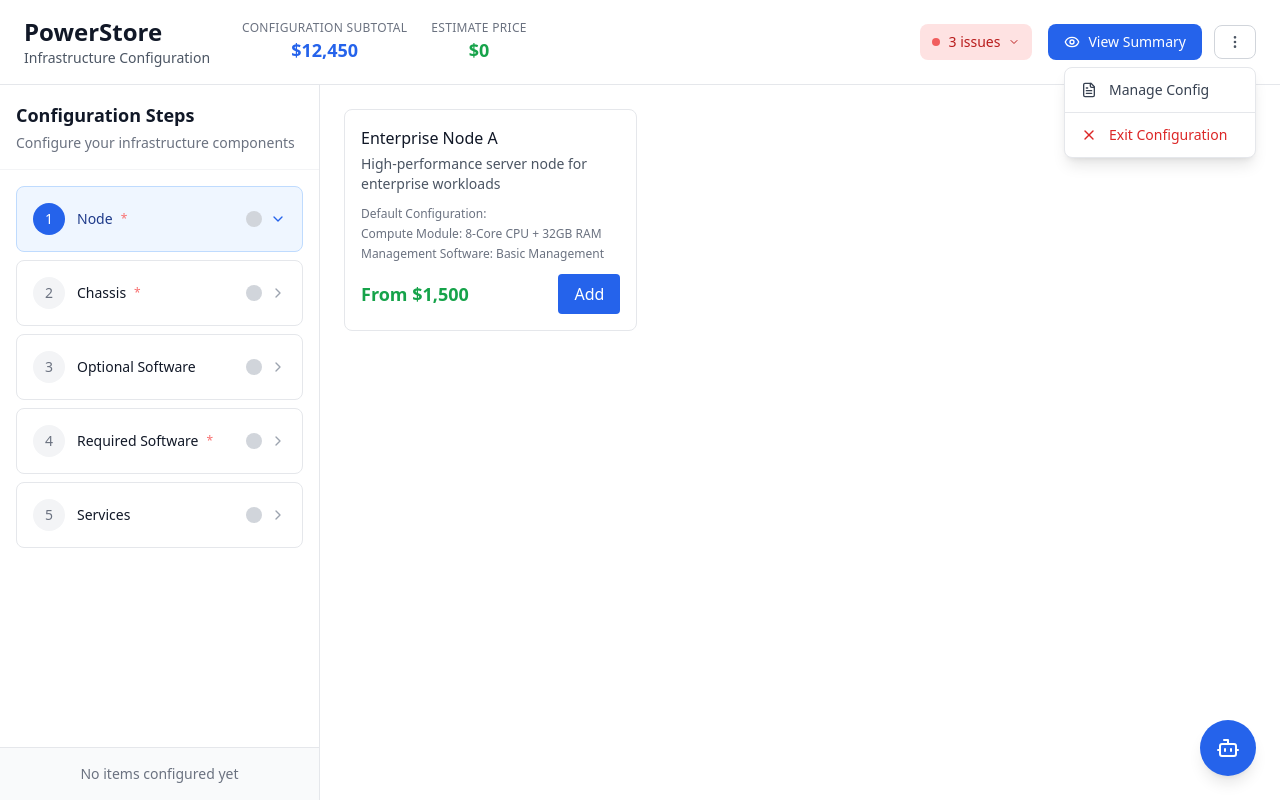
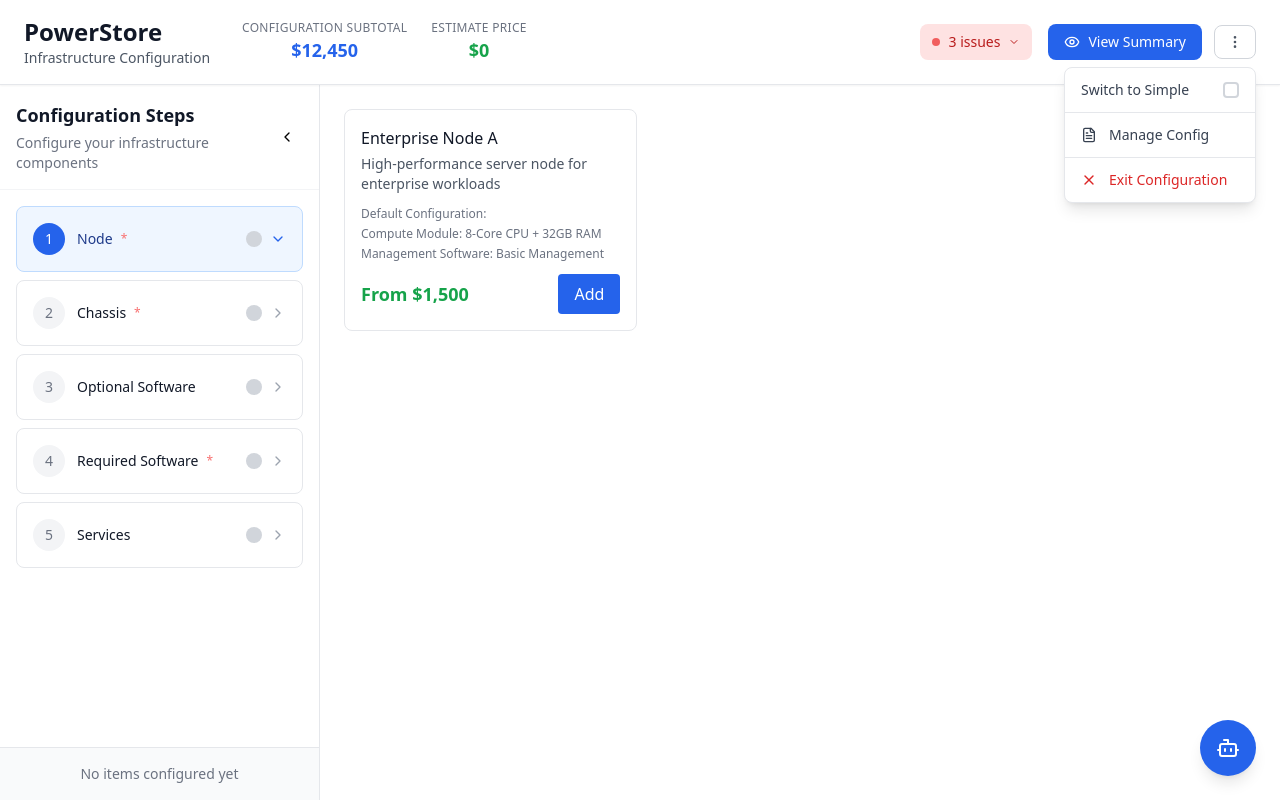
Before and after one commit to avnishkumar80/infrastructure-configurator, a React (Create React App) app: page / in a window 1280 px wide. Both pictures are taken after a click on the button 1235 px from the left and 42 px from the top of the page. Built offline with nearby package versions, Linux system fonts and the light colour scheme.

Commit message:
simplify

```diff
--- a/src/InfrastructureConfigurator.js
+++ b/src/InfrastructureConfigurator.js
@@ -21,7 +21,9 @@
   ArrowRight,
   List,
   MoreVertical,
-  Eye
+  Eye,
+  Menu,
+  ChevronLeft
 } from 'lucide-react';
 
 const AIConfigurationAssistant = ({
@@ -475,6 +477,8 @@
   const [showSummaryModal, setShowSummaryModal] = useState(false);
   const [expandedSummaryItems, setExpandedSummaryItems] = useState({});
   const [showActionsMenu, setShowActionsMenu] = useState(false);
+  const [isSimpleMode, setIsSimpleMode] = useState(false);
+  const [isSidebarCollapsed, setIsSidebarCollapsed] = useState(false);
 
   const fileInputRef = useRef(null);
 
@@ -626,6 +630,41 @@
     const currentSelections = configuration[category]?.selections || [];
     const updated = currentSelections.filter((_, i) => i !== selectionIndex);
     updateConfiguration(category, updated);
+  };
+
+  const toggleSimpleMode = () => {
+    const newSimpleMode = !isSimpleMode;
+    setIsSimpleMode(newSimpleMode);
+
+    if (newSimpleMode) {
+      // Auto-select Enterprise Node A with default configuration
+      const nodeProduct = configData.products['node']?.find(p => p.id === 'node-a');
+      if (nodeProduct) {
+        const defaultConfig = getDefaultConfig(nodeProduct);
+        const newSelection = {
+          productId: nodeProduct.id,
+          product: nodeProduct,
+          config: defaultConfig,
+          quantity: 1,
+          configured: true
+        };
+
+        // Clear all existing configurations and set only the node
+        const simpleConfiguration = {
+          node: { selections: [newSelection], configured: true },
+          chassis: { selections: [], configured: false },
+          'optional-software': { selections: [], configured: false },
+          'required-software': { selections: [], configured: false },
+          services: { selections: [], configured: false }
+        };
+
+        setConfiguration(simpleConfiguration);
+        setCurrentStep('node');
+        setSelectedProductIndex(0); // Auto-select the product for configuration
+      }
+    }
+
+    setShowActionsMenu(false);
   };
 
   const validateModuleConfiguration = (product, config, moduleId, module) => {
@@ -1781,7 +1820,7 @@
 
   return (
     <div className="min-h-screen bg-gray-100 flex flex-col">
-      <div className="bg-white border-b">
+      <div className="bg-white border-b sticky top-0 z-40 shadow-sm">
         <div className="max-w-full px-6 py-4">
           <div className="flex justify-between items-center">
             <div className="flex items-center space-x-8">
@@ -1923,6 +1962,18 @@
                     <div className="absolute right-0 top-full mt-2 w-48 bg-white rounded-lg shadow-lg border border-gray-200 z-50">
                       <div className="py-1">
                         <button
+                          onClick={toggleSimpleMode}
+                          className="flex items-center justify-between w-full px-4 py-2 text-sm text-gray-700 hover:bg-gray-100"
+                        >
+                          <span>{isSimpleMode ? 'Switch to Complex' : 'Switch to Simple'}</span>
+                          <div className={`w-4 h-4 rounded border-2 flex items-center justify-center ${
+                            isSimpleMode ? 'bg-blue-600 border-blue-600' : 'border-gray-300'
+                          }`}>
+                            {isSimpleMode && <Check className="w-3 h-3 text-white" />}
+                          </div>
+                        </button>
+                        <hr className="my-1" />
+                        <button
                           onClick={() => {
                             setShowConfigPanel(!showConfigPanel);
                             setShowActionsMenu(false);
@@ -2014,18 +2065,77 @@
       </div>
 
       <div className="flex-1 flex">
-        <div className="w-80 bg-white border-r border-gray-200 flex flex-col">
-          <div className="p-4 border-b border-gray-100">
+        {!isSimpleMode && (
+          <div className={`${isSidebarCollapsed ? 'w-16' : 'w-80'} bg-white border-r border-gray-200 flex flex-col transition-all duration-300`}>
+            <div className="p-4 border-b border-gray-100 flex items-center justify-between">
+              {!isSidebarCollapsed && (
+                <div>
                   <h2 className="text-lg font-semibold text-gray-900">Configuration Steps</h2>
                   <p className="text-sm text-gray-500 mt-1">Configure your infrastructure components</p>
                 </div>
+              )}
+              <button
+                onClick={() => setIsSidebarCollapsed(!isSidebarCollapsed)}
+                className="p-2 hover:bg-gray-100 rounded-full transition-colors"
+                title={isSidebarCollapsed ? 'Expand sidebar' : 'Collapse sidebar'}
+              >
+                {isSidebarCollapsed ? <ChevronRight className="w-4 h-4" /> : <ChevronLeft className="w-4 h-4" />}
+              </button>
+            </div>
 
             <div className="flex-1 overflow-y-auto">
-            <nav className="p-4 space-y-2">
+              <nav className={`${isSidebarCollapsed ? 'p-2' : 'p-4'} space-y-2`}>
                 {(configData.steps || []).map((step, stepIndex) => {
                   const isActive = currentStep === step.id;
                   const stepSelections = configuration[step.id]?.selections || [];
                   const stepStatus = getValidationStatus(step.id);
+
+                  if (isSidebarCollapsed) {
+                    return (
+                      <div key={step.id} className="relative group">
+                        <button
+                          onClick={() => setCurrentStep(step.id)}
+                          className={`w-full p-3 rounded-lg transition-colors ${
+                            isActive ? 'bg-blue-600 text-white' : 'bg-gray-100 hover:bg-gray-200'
+                          }`}
+                          title={step.label}
+                        >
+                          <div className="flex flex-col items-center space-y-1">
+                            <div className={`w-6 h-6 rounded-full flex items-center justify-center text-xs font-medium ${
+                              isActive
+                                ? 'bg-white text-blue-600'
+                                : stepSelections.length > 0
+                                ? 'bg-green-100 text-green-600'
+                                : 'bg-gray-300 text-gray-600'
+                            }`}>
+                              {stepIndex + 1}
+                            </div>
+                            {stepSelections.length > 0 && (
+                              <div className={`w-2 h-2 rounded-full ${
+                                isActive ? 'bg-white' : 'bg-green-500'
+                              }`} />
+                            )}
+                            <div className="flex items-center justify-center">
+                              {getStatusIcon(stepStatus)}
+                            </div>
+                          </div>
+                        </button>
+
+                        {/* Tooltip for collapsed state */}
+                        <div className="absolute left-full ml-2 top-0 z-50 opacity-0 group-hover:opacity-100 transition-opacity pointer-events-none">
+                          <div className="bg-gray-900 text-white text-sm rounded-lg px-3 py-2 whitespace-nowrap">
+                            <div className="font-medium">{step.label}</div>
+                            {step.required && <div className="text-xs text-gray-300">Required</div>}
+                            {stepSelections.length > 0 && (
+                              <div className="text-xs text-gray-300">
+                                {stepSelections.length} item{stepSelections.length !== 1 ? 's' : ''} configured
+                              </div>
+                            )}
+                          </div>
+                        </div>
+                      </div>
+                    );
+                  }
 
                   return (
                     <div key={step.id} className={`rounded-lg border transition-colors ${
@@ -2127,6 +2237,7 @@
               </nav>
             </div>
 
+            {!isSidebarCollapsed && (
               <div className="p-4 border-t border-gray-200 bg-gray-50">
                 {(() => {
                   const categoryTotal = configuration[currentStep]?.selections?.reduce((sum, selection) => {
@@ -2152,10 +2263,25 @@
                   );
                 })()}
               </div>
-        </div>
+            )}
+          </div>
+        )}
 
         <div className="flex-1 bg-white">
           <div className="p-6">
+            {isSimpleMode && (
+              <div className="mb-6 p-4 bg-blue-50 border border-blue-200 rounded-lg">
+                <div className="flex items-center space-x-3">
+                  <div className="w-8 h-8 bg-blue-600 rounded-full flex items-center justify-center">
+                    <Check className="w-5 h-5 text-white" />
+                  </div>
+                  <div>
+                    <h3 className="font-medium text-blue-900">Simple Configuration Mode</h3>
+                    <p className="text-sm text-blue-700">Enterprise Node A has been pre-configured with recommended settings. You can customize the options below.</p>
+                  </div>
+                </div>
+              </div>
+            )}
             <div className="max-w-none">
               <ProductSelector category={currentStep} />
             </div>
```
Lines whose indentation alone changed are shown as unchanged.
